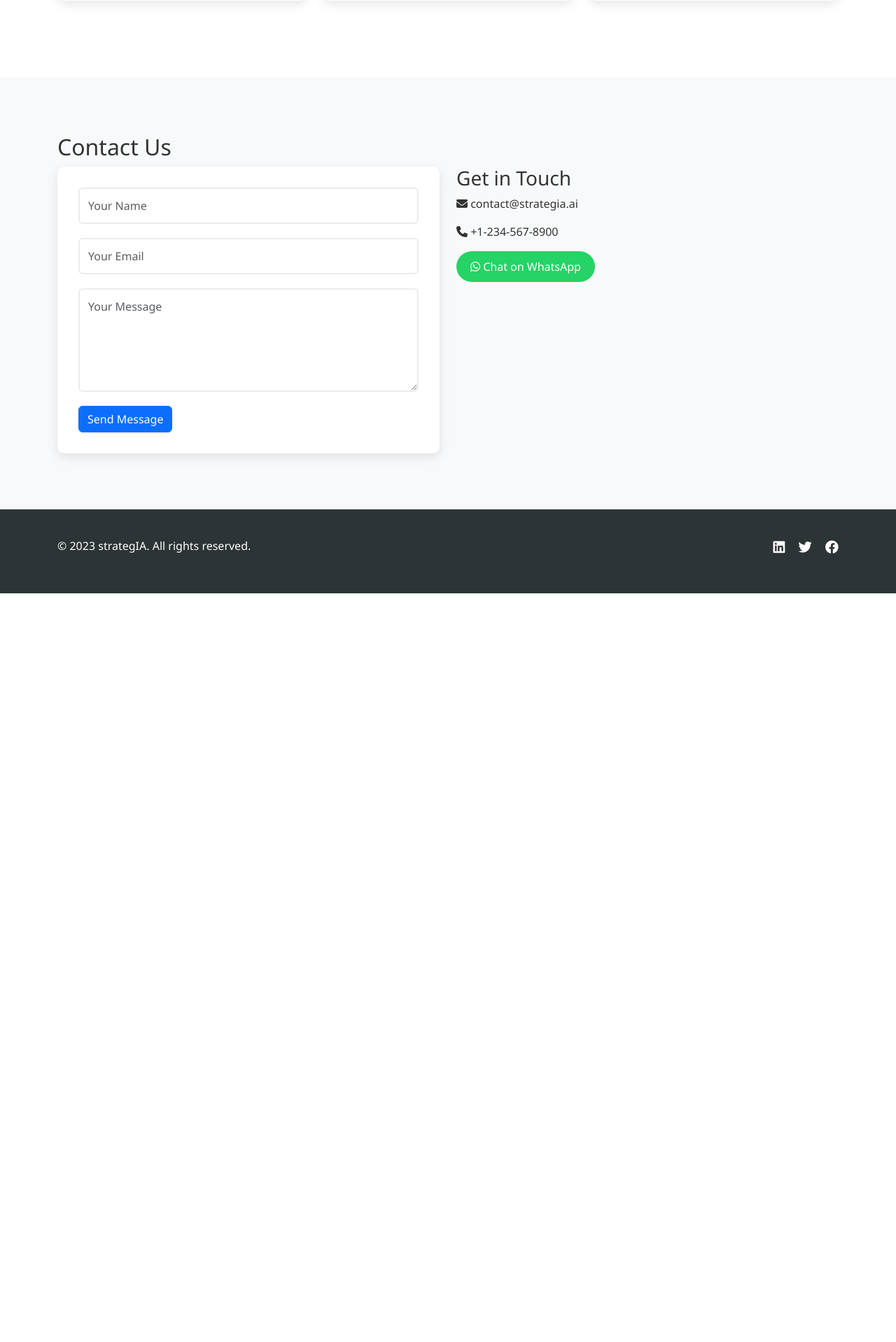
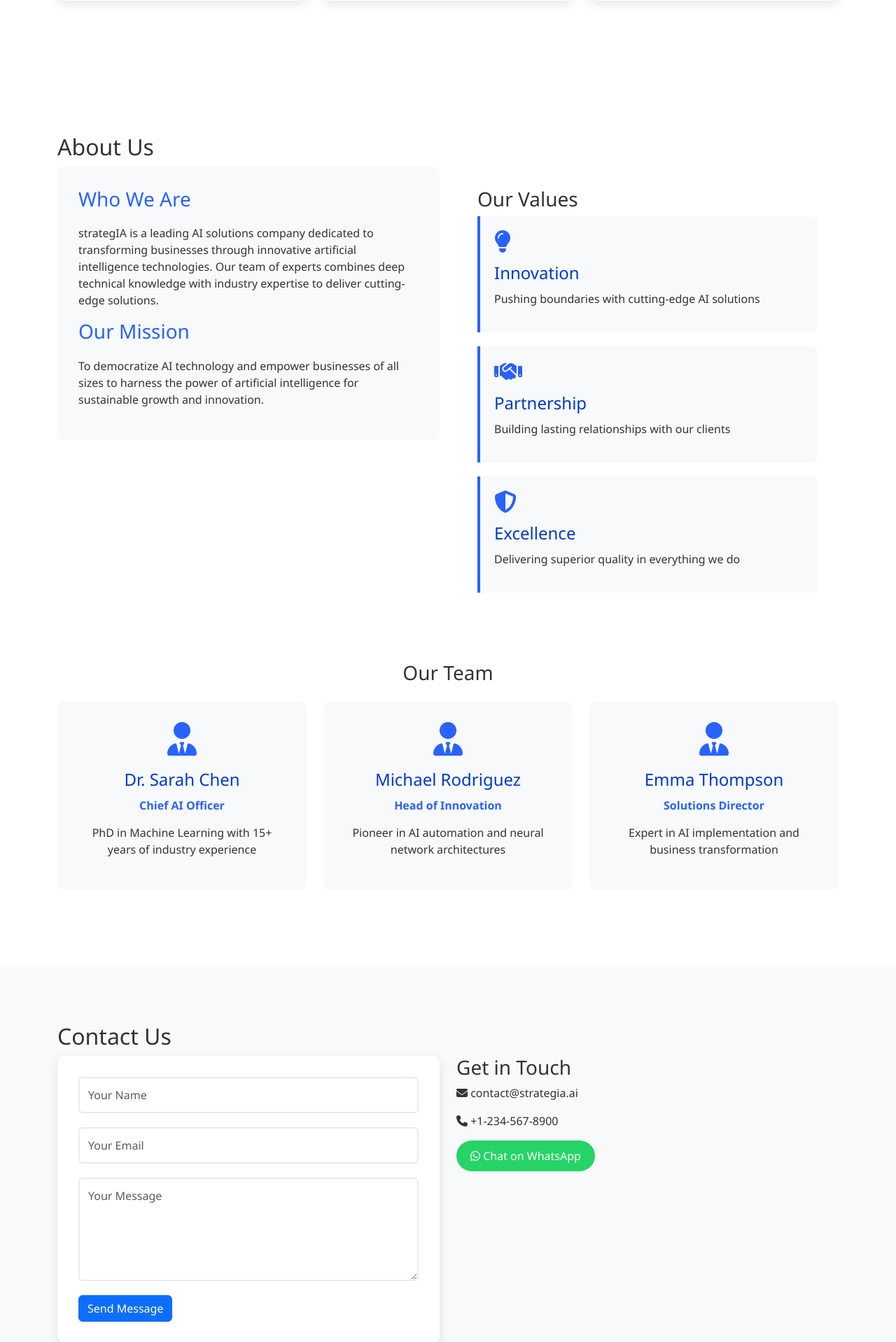
Before and after one commit to martinlengua/strategiaIA-web, a Flask app: page / in a window 1280 px wide. Shown: the part 968-2886 px from the top of the page at 70% size. Before the commit the page ends 1816 px from the top, so only its background shows below. Run offline with Flask 3, Linux system fonts and the light colour scheme.

Commit message:
Agent query: Can you verify if the About section appears between Services and Contact sections, with proper styling and smooth scrolling working?

```diff
--- a/static/css/style.css
+++ b/static/css/style.css
@@ -63,6 +63,82 @@ body {
     font-size: 3rem;
     color: var(--primary-color);
     margin-bottom: 20px;
+}
+
+/* About Section */
+.about-section {
+    padding: 80px 0;
+    background-color: white;
+}
+
+.about-content {
+    padding: 30px;
+    background: var(--light-bg);
+    border-radius: 10px;
+    margin-bottom: 30px;
+}
+
+.about-content h3 {
+    color: var(--primary-color);
+    margin-bottom: 20px;
+}
+
+.about-values {
+    padding: 30px;
+}
+
+.value-card {
+    padding: 20px;
+    margin-bottom: 20px;
+    border-left: 4px solid var(--primary-color);
+    background: var(--light-bg);
+    border-radius: 0 10px 10px 0;
+    transition: transform 0.3s ease;
+}
+
+.value-card:hover {
+    transform: translateX(5px);
+}
+
+.value-card i {
+    font-size: 2rem;
+    color: var(--primary-color);
+    margin-bottom: 15px;
+}
+
+.value-card h4 {
+    color: var(--secondary-color);
+    margin-bottom: 10px;
+}
+
+.team-card {
+    text-align: center;
+    padding: 30px;
+    background: var(--light-bg);
+    border-radius: 10px;
+    margin-bottom: 30px;
+    transition: transform 0.3s ease;
+}
+
+.team-card:hover {
+    transform: translateY(-5px);
+}
+
+.team-card i {
+    font-size: 3rem;
+    color: var(--primary-color);
+    margin-bottom: 20px;
+}
+
+.team-card h4 {
+    color: var(--secondary-color);
+    margin-bottom: 10px;
+}
+
+.team-card .position {
+    color: var(--primary-color);
+    font-weight: 600;
+    margin-bottom: 15px;
 }
 
 /* Contact Section */
@@ -133,7 +209,14 @@ body {
         padding: 100px 0 60px;
     }
 
-    .service-card {
+    .service-card,
+    .team-card,
+    .value-card {
         margin-bottom: 30px;
     }
+
+    .about-content,
+    .about-values {
+        padding: 20px;
+    }
 }
--- a/templates/index.html
+++ b/templates/index.html
@@ -72,6 +72,72 @@
     </div>
 </section>
 
+<!-- About Section -->
+<section id="about" class="about-section">
+    <div class="container">
+        <h2 class="section-title">About Us</h2>
+        <div class="row">
+            <div class="col-lg-6">
+                <div class="about-content">
+                    <h3>Who We Are</h3>
+                    <p>strategIA is a leading AI solutions company dedicated to transforming businesses through innovative artificial intelligence technologies. Our team of experts combines deep technical knowledge with industry expertise to deliver cutting-edge solutions.</p>
+
+                    <h3>Our Mission</h3>
+                    <p>To democratize AI technology and empower businesses of all sizes to harness the power of artificial intelligence for sustainable growth and innovation.</p>
+                </div>
+            </div>
+            <div class="col-lg-6">
+                <div class="about-values">
+                    <h3>Our Values</h3>
+                    <div class="value-card">
+                        <i class="fas fa-lightbulb"></i>
+                        <h4>Innovation</h4>
+                        <p>Pushing boundaries with cutting-edge AI solutions</p>
+                    </div>
+                    <div class="value-card">
+                        <i class="fas fa-handshake"></i>
+                        <h4>Partnership</h4>
+                        <p>Building lasting relationships with our clients</p>
+                    </div>
+                    <div class="value-card">
+                        <i class="fas fa-shield-alt"></i>
+                        <h4>Excellence</h4>
+                        <p>Delivering superior quality in everything we do</p>
+                    </div>
+                </div>
+            </div>
+        </div>
+
+        <div class="row mt-5">
+            <h3 class="text-center mb-4">Our Team</h3>
+            <div class="col-md-4">
+                <div class="team-card">
+                    <i class="fas fa-user-tie"></i>
+                    <h4>Dr. Sarah Chen</h4>
+                    <p class="position">Chief AI Officer</p>
+                    <p>PhD in Machine Learning with 15+ years of industry experience</p>
+                </div>
+            </div>
+            <div class="col-md-4">
+                <div class="team-card">
+                    <i class="fas fa-user-tie"></i>
+                    <h4>Michael Rodriguez</h4>
+                    <p class="position">Head of Innovation</p>
+                    <p>Pioneer in AI automation and neural network architectures</p>
+                </div>
+            </div>
+            <div class="col-md-4">
+                <div class="team-card">
+                    <i class="fas fa-user-tie"></i>
+                    <h4>Emma Thompson</h4>
+                    <p class="position">Solutions Director</p>
+                    <p>Expert in AI implementation and business transformation</p>
+                </div>
+            </div>
+        </div>
+    </div>
+</section>
+
 <!-- Contact Section -->
 <section id="contact" class="contact-section">
     <div class="container">
```
